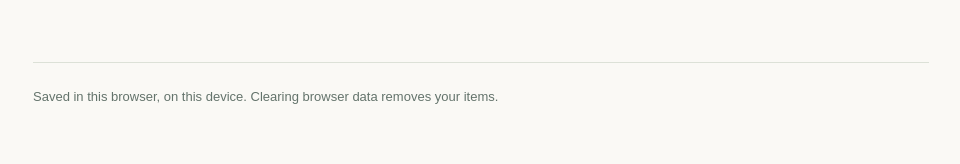
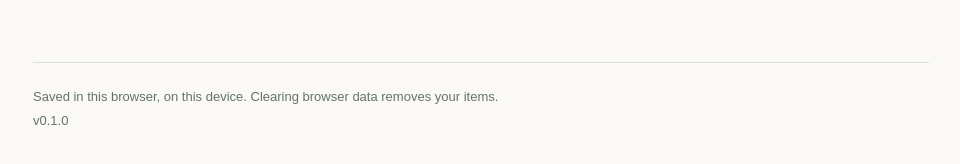
Before and after one commit to Klyve-09/hstack-trial-nextjs, a Next.js app: page / in a window 1280 px wide. Shown: the part 562-726 px from the top of the page, without its empty margins (159-1119 px from the left). Built offline with nearby package versions, Linux system fonts and the light colour scheme.

Commit message:
Show the app version in the footer

```diff
--- a/src/app/globals.css
+++ b/src/app/globals.css
@@ -84,6 +84,9 @@ main {
 footer {
   border-top: 1px solid #dce1d7;
   padding: 24px 0 32px;
+}
+.app-version {
+  margin-top: 4px;
 }
 .page-heading {
   display: flex;
--- a/src/app/layout.tsx
+++ b/src/app/layout.tsx
@@ -1,5 +1,6 @@
 import type { Metadata } from "next";
 import Link from "next/link";
+import { AppVersion } from "@/components/app-version";
 import "./globals.css";
 
 export const metadata: Metadata = {
@@ -24,8 +25,11 @@ export default function RootLayout({
           </header>
           <main>{children}</main>
           <footer>
-            Saved in this browser, on this device. Clearing browser data removes
-            your items.
+            <p>
+              Saved in this browser, on this device. Clearing browser data
+              removes your items.
+            </p>
+            <AppVersion />
           </footer>
         </div>
       </body>
--- /dev/null
+++ b/src/components/app-version.tsx
@@ -0,0 +1,5 @@
+import pkg from "../../package.json";
+
+export function AppVersion() {
+  return <p className="app-version">v{pkg.version}</p>;
+}
```
Also changed, not shown: 2 other files (tests, documents, lock files or other folders).
